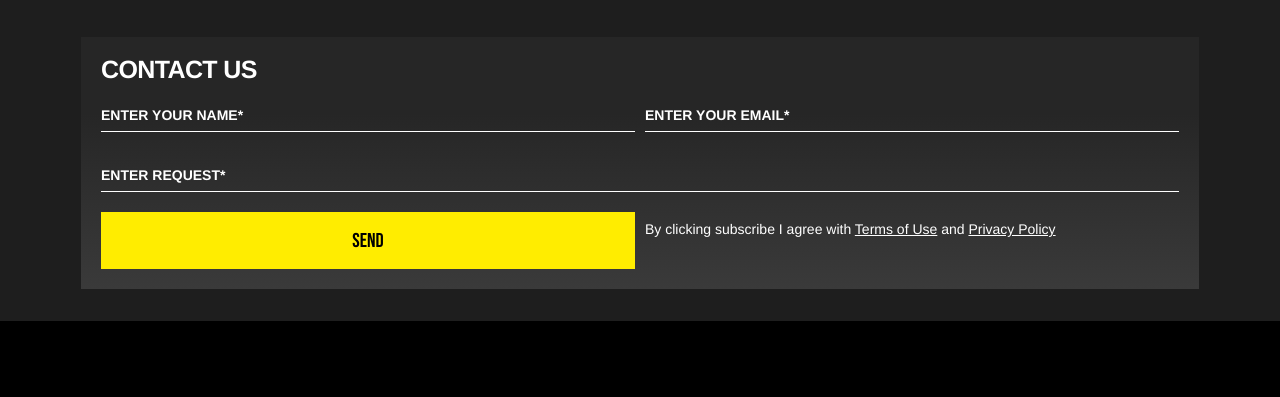
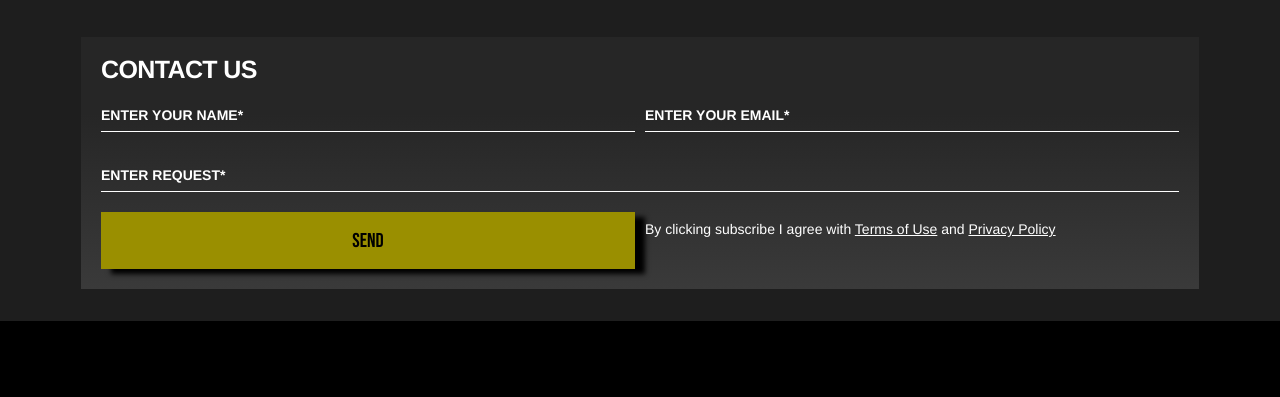
Before and after one commit to SaimsNO/website, a plain HTML site: page index.html in a window 1280 px wide. In both pictures the pointer is over the button "SEND". Shown: the part 3201-3598 px from the top of the page. Drawn offline with nearby package versions, Linux system fonts and the light colour scheme.

Commit message:
add: anim

```diff
--- a/styles/style.css
+++ b/styles/style.css
@@ -148,7 +148,11 @@ input:focus {
     opacity: 0;
     transition: visibility 0s, opacity 0.5s;
 }
-
+.button__wrapper button:hover{
+    box-shadow: 10px 5px 5px black;
+    background-color: #9a8f00;
+    transition: all 0.2s linear;
+}
 
 .wrapper {
     max-width: 1170px;
```
